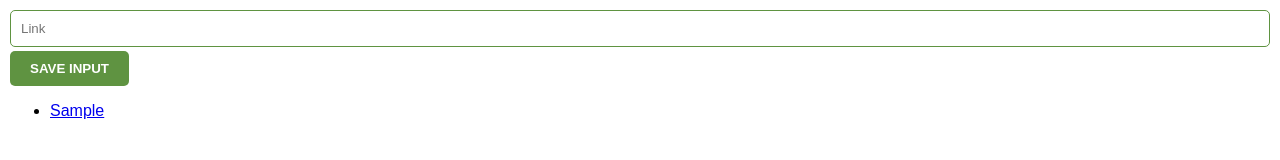
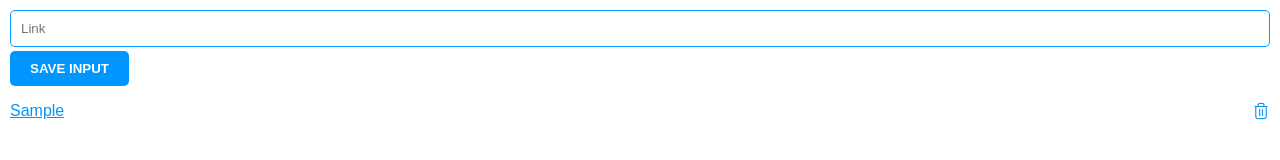
Before and after one commit to NachoCheeseOfDoom/Chrome-Extension, a browser extension: page index.html in a window 1280 px wide. Both pictures are taken after typing "Sample" into the empty fields and a click on the button "SAVE INPUT". Drawn offline with Linux system fonts and the light colour scheme.

```diff
--- a/index.html
+++ b/index.html
@@ -11,6 +11,8 @@
 <body>
   <input type="text" id="input-el" placeholder="Link">
   <button id="input-btn">SAVE INPUT</button>
+  <i></i>
+  <!-- <img src="trash-can.png" alt="trash icon"> -->
   <ul id="ul-el">
     <!-- <li></li> -->
   </ul>
--- a/main.js
+++ b/main.js
@@ -17,8 +17,15 @@ function renderLead() {
     <a href="${inputEl.value}" target='_blank'>
       ${inputEl.value}
     </a>
+    <a id='trashCanLink'>
+    <img id='trashCanIcon' src="delete.png" alt="Trash can icon">
+    </a>
   </li>`
-  ulEl.innerHTML += listItem
+  if (inputEl.value === '') {
+    return
+  } else {
+    ulEl.innerHTML += listItem
+  }
 }
 
 
--- a/styles.css
+++ b/styles.css
@@ -2,7 +2,8 @@ body {
   margin: 0;
   padding: 10px;
   font-family: Arial, Helvetica, sans-serif;
-  --main-accent-color: #5f9341;
+  --main-accent-color: #0096ff;
+  min-width: 400px;
 }
 
 input {
@@ -32,3 +33,24 @@ button {
   border-radius: 5px;
   cursor: pointer;
 }
+
+ul {
+  list-style: none;
+  padding: 0;
+}
+
+li {
+  margin-top: 5px;
+  display: flex;
+  justify-content: space-between;
+}
+
+li a {
+  color: var(--main-accent-color);
+}
+
+a img {
+  width: 18px;
+  cursor: pointer;
+  /* filter: drop-shadow(0px 0px 0rem var(--main-accent-color)); */
+}
```
Also changed, not shown: delete.png (added), icon.png (added), manifest.json (added).
